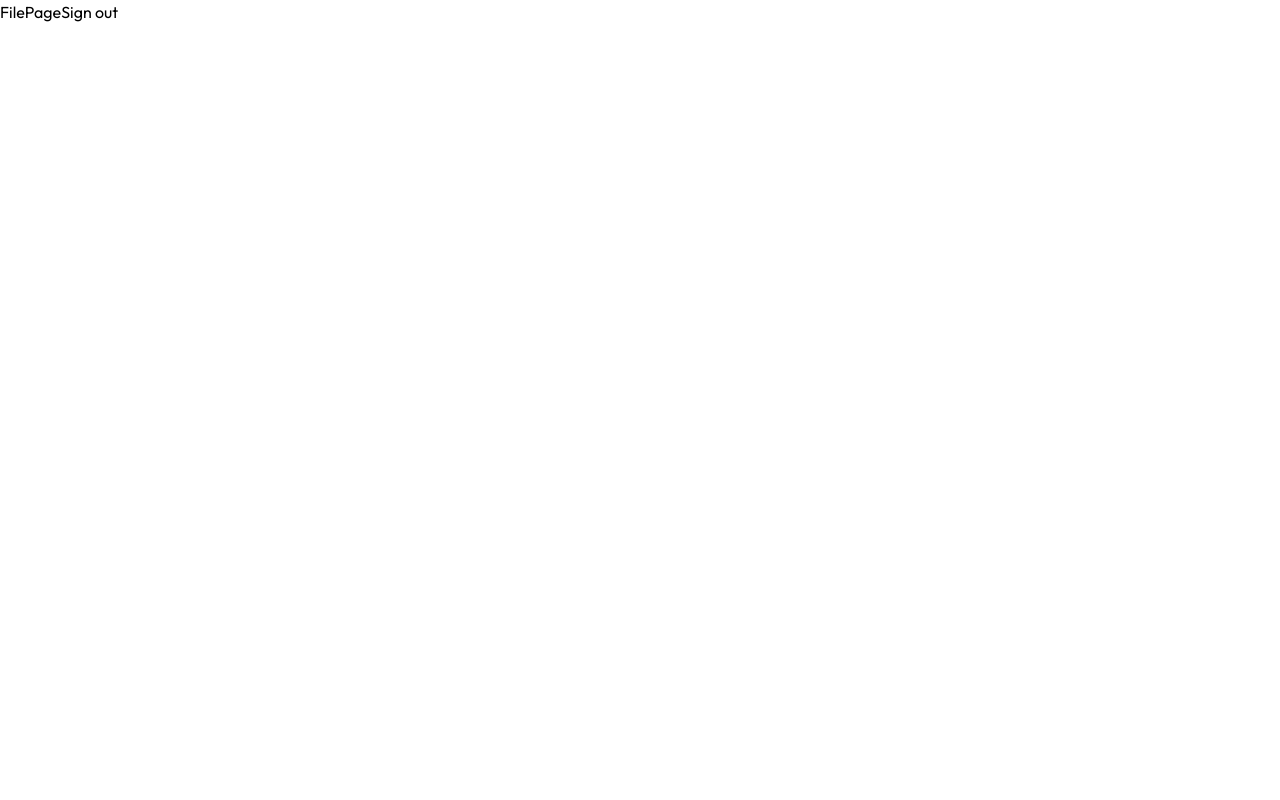
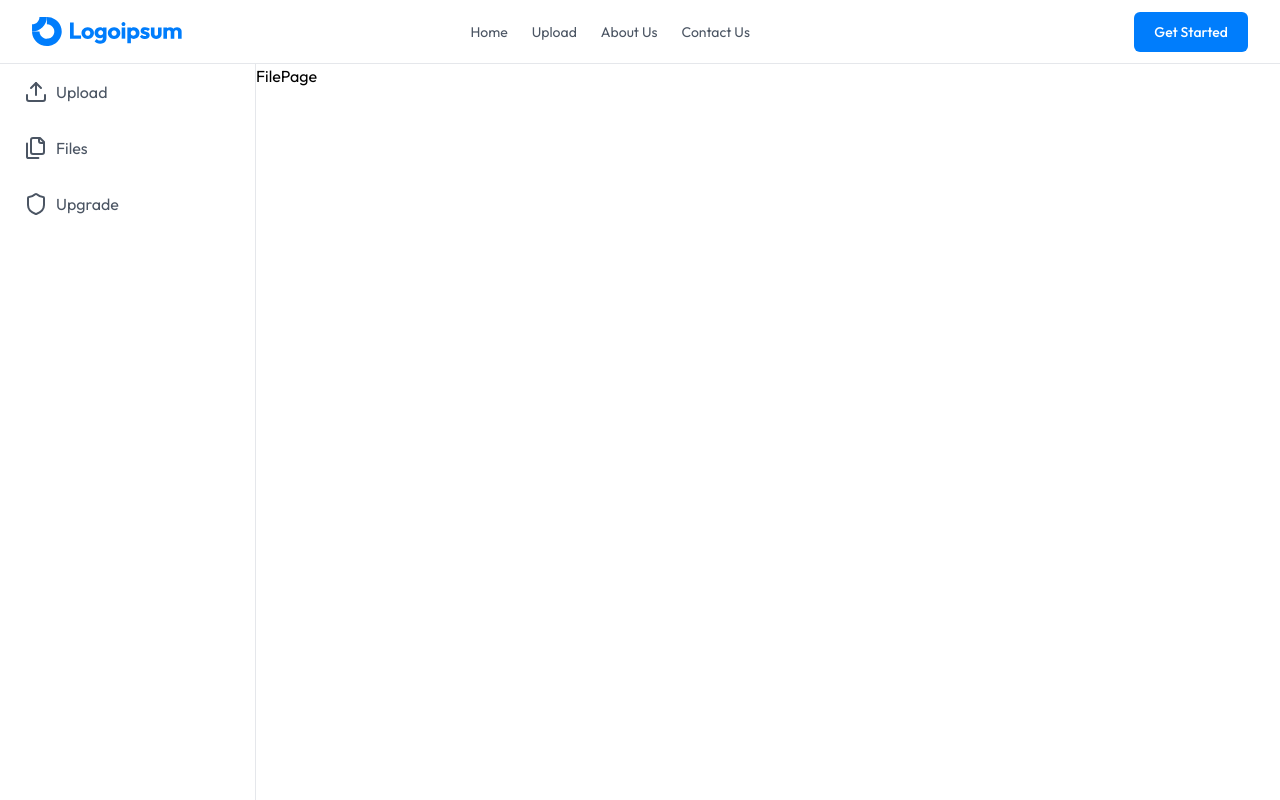
Before and after one commit to aruncode49/Sharelink-File-Sharing-App, a Next.js app: page /files in a window 1280 px wide. Built offline with nearby package versions, Linux system fonts and the light colour scheme; no server answers.

Commit message:
created dashboard sidemenu also making responsiveness inside that

```diff
--- a/package.json
+++ b/package.json
@@ -10,6 +10,7 @@
   },
   "dependencies": {
     "@clerk/nextjs": "^4.29.6",
+    "lucide-react": "^0.323.0",
     "next": "14.1.0",
     "react": "^18",
     "react-dom": "^18"
--- a/src/app/(dashboard)/files/page.jsx
+++ b/src/app/(dashboard)/files/page.jsx
@@ -1,12 +1,5 @@
-import SignOutButton from "@/components/SignOutButton";
-
 const FilePage = () => {
-  return (
-    <div>
-      FilePage
-      <SignOutButton />
-    </div>
-  );
+  return <div className="md:ml-64">FilePage</div>;
 };
 
 export default FilePage;
--- /dev/null
+++ b/src/app/(dashboard)/layout.jsx
@@ -0,0 +1,21 @@
+"use client";
+
+import SideNav from "@/components/SideNav";
+import React, { useState } from "react";
+import Header from "@/components/Header";
+
+const layout = ({ children }) => {
+  const [isSideBarOpen, setIsSideBarOpen] = useState(false);
+
+  return (
+    <div>
+      <Header setIsSideBarOpen={setIsSideBarOpen} />
+      <div className="flex">
+        <SideNav isSideBarOpen={isSideBarOpen} />
+        {children}
+      </div>
+    </div>
+  );
+};
+
+export default layout;
--- a/src/components/Header.jsx
+++ b/src/components/Header.jsx
@@ -1,19 +1,33 @@
+"use client";
+
 import Image from "next/image";
 import Link from "next/link";
+import { useAuth } from "@clerk/nextjs";
+import { AlignJustify } from "lucide-react";
+import SignOutButton from "./SignOutButton";
 
-const Header = () => {
+const Header = ({ setIsSideBarOpen }) => {
+  const { isSignedIn } = useAuth();
+  console.log(isSignedIn);
+
   return (
-    <header className="bg-white">
-      <div className="mx-auto flex h-16 max-w-screen-xl items-center gap-8 px-4 sm:px-6 lg:px-8 border-b">
+    <header className="bg-white w-full">
+      <div className=" flex h-16  items-center justify-between gap-8 px-4 sm:px-6 lg:px-8 border-b">
+        {isSignedIn && (
+          <div
+            onClick={() => setIsSideBarOpen((prev) => !prev)}
+            className="md:hidden cursor-pointer"
+          >
+            <AlignJustify />
+          </div>
+        )}
+
         <Link className="block" href="/">
-          <div className="relative w-36 h-10">
-            <Image src={"/logo.svg"} fill alt="logo image" />
-          </div>
+          <Image src={"/logo.svg"} width={150} height={100} alt="logo image" />
         </Link>
 
-        <div className="flex flex-1 items-center justify-end md:justify-between">
-          <nav aria-label="Global" className="hidden md:block">
-            <ul className="flex items-center gap-6 text-sm">
+        <nav aria-label="Global" className="hidden md:block mr-24">
+          <ul className="flex items-center gap-6 text-sm ">
             <li>
               <Link
                 className="text-gray-600 transition hover:text-gray-500/75"
@@ -52,6 +66,7 @@ const Header = () => {
           </ul>
         </nav>
 
+        {!isSignedIn && (
           <div className="flex items-center gap-4">
             <div className="sm:flex sm:gap-4">
               <Link
@@ -61,26 +76,14 @@ const Header = () => {
                 Get Started
               </Link>
             </div>
+          </div>
+        )}
 
-            <button className="block rounded bg-gray-100 p-2.5 text-gray-600 transition hover:text-gray-600/75 md:hidden">
-              <span className="sr-only">Toggle menu</span>
-              <svg
-                xmlns="http://www.w3.org/2000/svg"
-                className="h-5 w-5"
-                fill="none"
-                viewBox="0 0 24 24"
-                stroke="currentColor"
-                strokeWidth="2"
-              >
-                <path
-                  strokeLinecap="round"
-                  strokeLinejoin="round"
-                  d="M4 6h16M4 12h16M4 18h16"
-                />
-              </svg>
-            </button>
+        {isSignedIn && (
+          <div>
+            <SignOutButton />
           </div>
-        </div>
+        )}
       </div>
     </header>
   );
--- /dev/null
+++ b/src/components/SideNav.jsx
@@ -0,0 +1,57 @@
+"use client";
+
+import { Files, Shield, Upload } from "lucide-react";
+import Image from "next/image";
+import Link from "next/link";
+import { useState } from "react";
+
+const menuList = [
+  {
+    id: 1,
+    name: "Upload",
+    icon: Upload,
+    path: "/upload",
+  },
+  {
+    id: 2,
+    name: "Files",
+    icon: Files,
+    path: "/files",
+  },
+  {
+    id: 3,
+    name: "Upgrade",
+    icon: Shield,
+    path: "/upgrade",
+  },
+];
+
+const SideNav = ({ isSideBarOpen }) => {
+  const [activeIdx, setActiveIdx] = useState();
+
+  return (
+    <div
+      className={`${
+        !isSideBarOpen && "hidden"
+      } bg-white h-[calc(100vh-64px)] w-64 md:flex flex-col fixed border-r`}
+    >
+      {/* menu list */}
+      <div className="flex flex-col w-full">
+        {menuList.map((item, index) => (
+          <Link
+            href={"#"}
+            key={item.id}
+            className={`flex gap-2 items-center p-4 px-6 hover:bg-gray-100 text-gray-600
+            ${activeIdx === index ? "text-primary bg-blue-50" : null} `}
+            onClick={() => setActiveIdx(index)}
+          >
+            <item.icon />
+            <h2>{item.name}</h2>
+          </Link>
+        ))}
+      </div>
+    </div>
+  );
+};
+
+export default SideNav;
--- a/src/components/SignOutButton.jsx
+++ b/src/components/SignOutButton.jsx
@@ -1,6 +1,7 @@
 "use client";
 
 import { useClerk } from "@clerk/nextjs";
+import { LogOut } from "lucide-react";
 import { useRouter } from "next/navigation";
 
 const SignOutButton = () => {
@@ -8,7 +9,12 @@ const SignOutButton = () => {
   const router = useRouter();
 
   return (
-    <button onClick={() => signOut(() => router.push("/"))}>Sign out</button>
+    <button
+      className="flex items-center gap-1 text-white bg-red-600 hover:bg-red-700 p-2 rounded-full"
+      onClick={() => signOut(() => router.push("/"))}
+    >
+      <LogOut size={18} />
+    </button>
   );
 };
 
```
Also changed, not shown: 1 other file (tests, documents, lock files or other folders). Lines whose indentation alone changed are shown as unchanged.
